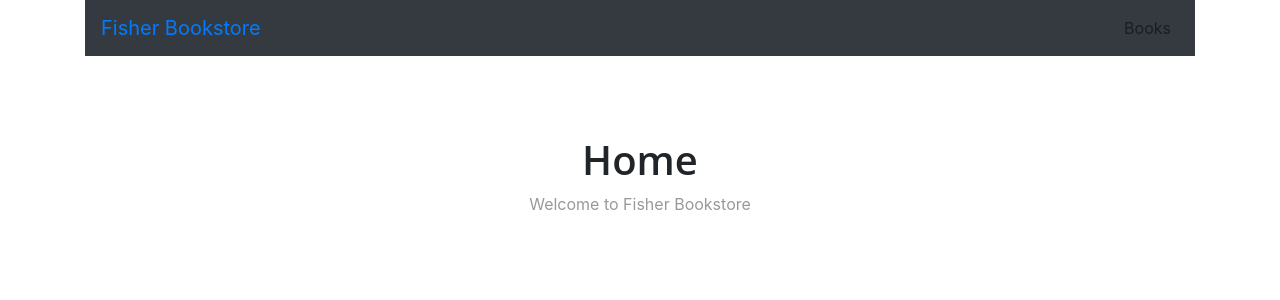
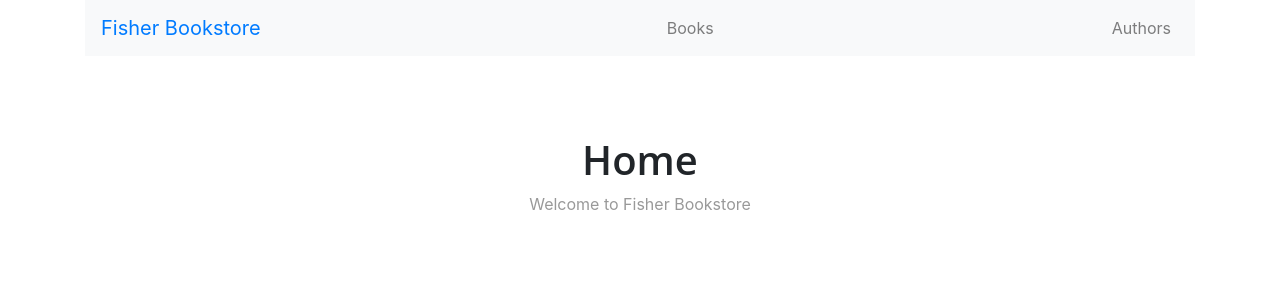
Before and after one commit to stevierosen/fisher-bookstore, a React (Create React App) app: page / in a window 1280 px wide. Shown: the top 300 px of the page. Built offline with nearby package versions, Linux system fonts and the light colour scheme.

Commit message:
Author Feature

```diff
--- a/src/App.js
+++ b/src/App.js
@@ -8,7 +8,7 @@ export default class App extends Component{
   render(){
     return (
     <div className= "App container">
-      <Navbar bg="dark" expand ="lg">
+      <Navbar bg="light" expand ="lg">
         <Navbar.Brand>
           <Link to= "/">Fisher Bookstore</Link>
         </Navbar.Brand>
@@ -20,6 +20,13 @@ export default class App extends Component{
             </NavItem>
           </Nav>
         </Navbar.Collapse>
+        <Navbar.Collapse className= "justify-content-end">
+          <Nav>
+            <NavItem>
+              <Nav.Link href="/authors">Authors</Nav.Link>
+            </NavItem>
+          </Nav>
+        </Navbar.Collapse>
       </Navbar>
       <Routes />
     </div>
--- a/src/Route.js
+++ b/src/Route.js
@@ -2,12 +2,14 @@ import React from "react";
 import { Route, Switch} from "react-router-dom";
 import Home from "./Home/Home";
 import Books from "./books/Books";
+import Authors from "./authors/Author";
 
 export default function Routes(){
     return(
         <Switch>
             <Route path="/" exact component={Home} />
             <Route path="/" exact component={Books} />
+            <Route path="/" exact component={Authors} />
         </Switch>
     );
 }
--- /dev/null
+++ b/src/authors/Author.css
@@ -0,0 +1,13 @@
+.lander{
+    padding: 80px 0;
+    text-align: center;
+}
+
+.lander a1 {
+    font-family: "Open Sans", sans-serif;
+    font-weight: 600;
+}
+
+.lander x {
+    color: #999;
+}
--- /dev/null
+++ b/src/authors/Author.js
@@ -0,0 +1,13 @@
+import React from "react";
+import "./Author.css";
+
+export default function Authors(){
+    return(
+    <div className="Authors">
+        <div className= "lander">
+         <a1>Authors</a1>
+         <x> Welcome to Fisher Bookstore</x>
+        </div>
+    </div>
+    );
+}
```
